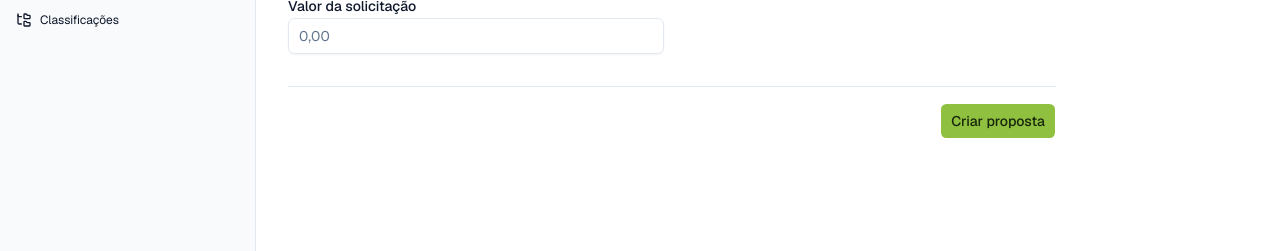
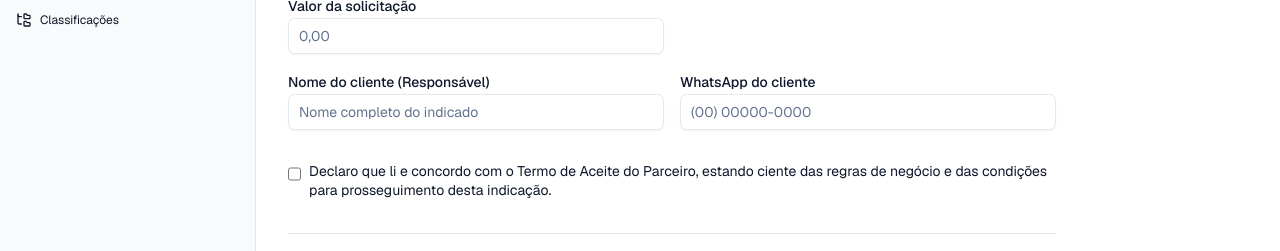
Before and after one commit to Creditamos/web, a Next.js app: page /proposals/new in a window 1280 px wide. Shown: the part 426-677 px from the top of the page. Built offline with nearby package versions, Linux system fonts and the light colour scheme; no server answers.

Commit message:
feat(proposals): add partner terms acceptance and indicated person WhatsApp notification

```diff
--- a/src/app/(dashboard)/proposals/new/page.tsx
+++ b/src/app/(dashboard)/proposals/new/page.tsx
@@ -36,6 +36,9 @@ export default function NewProposalPage() {
   const [productId, setProductId] = useState("")
   const [operatorId, setOperatorId] = useState("")
   const [amount, setAmount] = useState("")
+  const [responsibleName, setResponsibleName] = useState("")
+  const [responsiblePhone, setResponsiblePhone] = useState("")
+  const [acceptedTerm, setAcceptedTerm] = useState(false)
   const [error, setError] = useState<string | null>(null)
 
   const isPersonTypeMismatch =
@@ -74,6 +77,10 @@ export default function NewProposalPage() {
       setError("Informe um valor de solicitação maior que zero.")
       return
     }
+    if (!acceptedTerm) {
+      setError("Você deve ler e concordar com o Termo de Aceite para prosseguir.")
+      return
+    }
 
     try {
       const proposal = await createProposal.mutateAsync({
@@ -81,6 +88,9 @@ export default function NewProposalPage() {
         product_id: productId,
         operator_id: operatorId || undefined,
         requested_amount: parsedAmount,
+        accepted_term: acceptedTerm,
+        responsible_name: responsibleName || undefined,
+        responsible_phone: responsiblePhone.replace(/\D/g, "") || undefined,
       })
       router.push(`/proposals/${proposal.id}`)
     } catch (err) {
@@ -187,11 +197,48 @@ export default function NewProposalPage() {
             </FormField>
           </div>
 
+          <div className="grid grid-cols-1 gap-4 sm:grid-cols-2 mt-4">
+            <FormField htmlFor="responsible-name" label="Nome do cliente (Responsável)">
+              <Input
+                id="responsible-name"
+                value={responsibleName}
+                onChange={(e) => setResponsibleName(e.target.value)}
+                placeholder="Nome completo do indicado"
+                required
+              />
+            </FormField>
+
+            <FormField htmlFor="responsible-phone" label="WhatsApp do cliente">
+              <Input
+                id="responsible-phone"
+                value={responsiblePhone}
+                onChange={(e) => setResponsiblePhone(e.target.value)}
+                placeholder="(00) 00000-0000"
+                required
+              />
+            </FormField>
+          </div>
+
           {isPersonTypeMismatch && (
             <p className="text-sm text-warning">
               O produto selecionado não atende ao tipo de pessoa deste cliente.
             </p>
           )}
+        </section>
+
+        <section className="space-y-4">
+          <div className="flex items-start gap-2">
+            <input
+              type="checkbox"
+              id="accept-term"
+              checked={acceptedTerm}
+              onChange={(e) => setAcceptedTerm(e.target.checked)}
+              className="mt-1 h-4 w-4 rounded border-gray-300 text-primary focus:ring-primary"
+            />
+            <Label htmlFor="accept-term" className="text-sm font-normal text-foreground leading-snug">
+              Declaro que li e concordo com o Termo de Aceite do Parceiro, estando ciente das regras de negócio e das condições para prosseguimento desta indicação.
+            </Label>
+          </div>
         </section>
 
         {error ? <ErrorNote className="m-0">{error}</ErrorNote> : null}
--- a/src/components/client-form.tsx
+++ b/src/components/client-form.tsx
@@ -312,20 +312,26 @@ export function ClientForm({
             </NativeSelect>
           </FormField>
 
-          {isCorporate ? (
           <FormField
             htmlFor="client-headquarters"
-              label="Matriz"
-              optional
-              hint="Deixe vazio se este cliente for a matriz do grupo."
+            label={isCorporate ? "Matriz" : "Empresa / Filial"}
+            optional={isCorporate}
+            hint={
+              isCorporate
+                ? "Deixe vazio se este cliente for a matriz do grupo."
+                : "Selecione a matriz ou filial à qual este vendedor pertence."
+            }
           >
             <NativeSelect
               id="client-headquarters"
               value={values.headquarters_id}
               onChange={(e) => setField("headquarters_id", e.target.value)}
               className="sm:col-span-2"
+              required={!isCorporate}
             >
-                <option value="">Sem matriz (é a matriz do grupo)</option>
+              <option value="">
+                {isCorporate ? "Sem matriz (é a matriz do grupo)" : "Selecione a empresa/filial"}
+              </option>
               {headquarterCandidates.map((client) => (
                 <option key={client.id} value={client.id}>
                   {displayName(client.code, client.name)}
@@ -333,7 +339,6 @@ export function ClientForm({
               ))}
             </NativeSelect>
           </FormField>
-          ) : null}
         </div>
       </section>
 
--- a/src/features/proposals/types/create-proposal-input.type.ts
+++ b/src/features/proposals/types/create-proposal-input.type.ts
@@ -3,4 +3,7 @@ export type CreateProposalInput = {
   product_id: string
   operator_id?: string
   requested_amount: number
+  accepted_term: boolean
+  responsible_name?: string
+  responsible_phone?: string
 }
```
Lines whose indentation alone changed are shown as unchanged.
